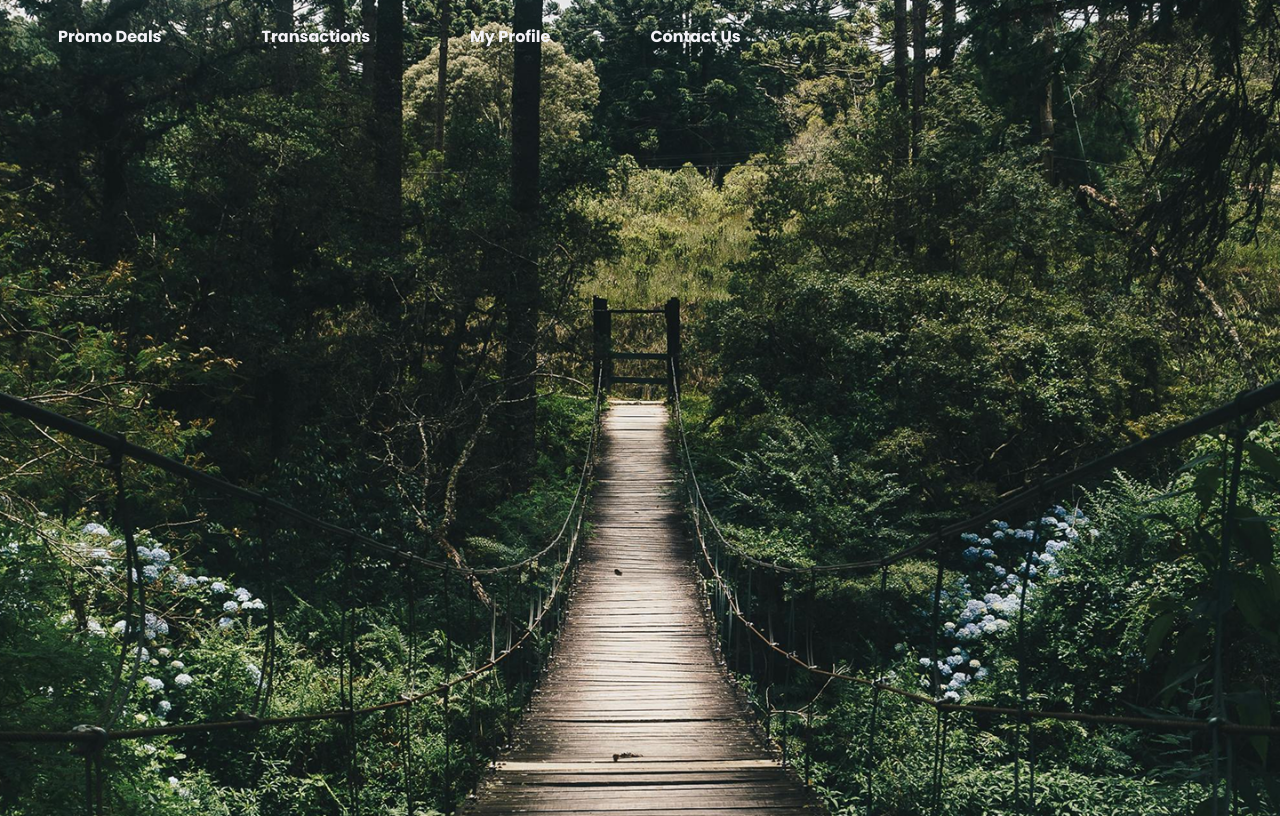
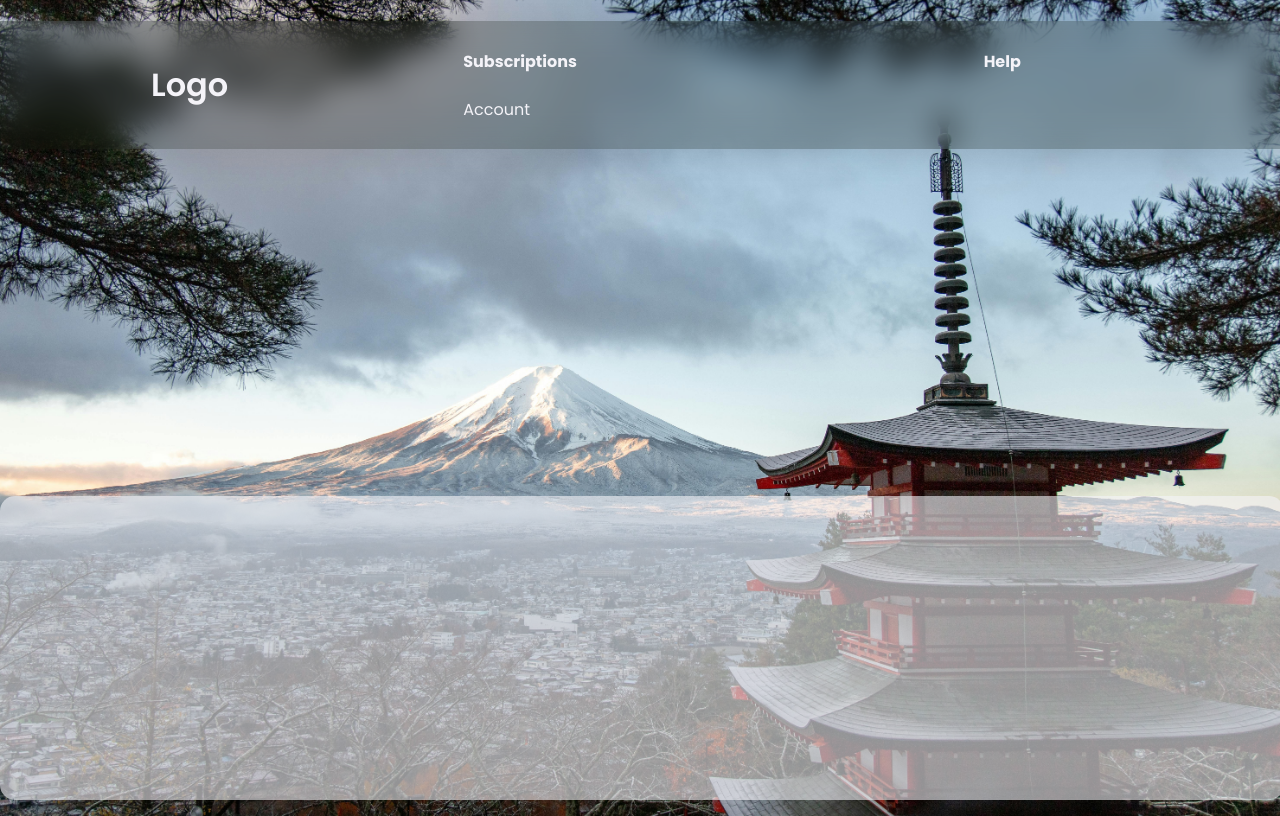
Before and after one commit to LeviUrrutia/Login-system-with-db, a PHP site: page /homepage.php in a window 1280 px wide. Run offline with PHP 8.4, Linux system fonts and the light colour scheme.

Commit message:
changed theme to japanese

```diff
--- a/homepage.php
+++ b/homepage.php
@@ -12,20 +12,28 @@ include("connect.php");
     <link rel="stylesheet" href="styles.css">
 </head>
 <body>
-    <div class="container">
-        <p id="promo-deal">
-            Promo Deals
-        </p>
-        <p id="transaction">
-            Transactions
-        </p>
-        <p id="my-profile">
-            My Profile
-        </p>
-        <p id="contact-us">
-            Contact Us
-        </p>
-    </div>
+    <div class="white-section"></div>
+
+    <h1 class="header">
+        <a href="#" class="logo">Logo</a>
+
+    <div class="navbar">
+        <a href="#subs" id="subscription">Subscriptions</a>
+        <a href="#help" id="help">Help</a>
+        <div class="dropdown">
+            <button class="dropbtn">Account
+            <i class="fa fa-caret-down"></i>
+            </button>
+            <div class="dropdown-content">
+                <a href="#">Transactions</a>
+                <a href="#">Setting</a>
+                <a href="#">Logout</a>
+                </div>
+        </div>
+</div>
+
+        <!--<a href="#profile" id="my-profile">My Profile</a>-->
+
 <!--<div style="text-align:center; padding:15%;">
       <p  style="font-size:50px; font-weight:bold;">
        Registration Successful!
--- a/styles.css
+++ b/styles.css
@@ -3,68 +3,130 @@
 html {
     font-family: Poppins, Segoe UI, sans-serif;
 }
+
 body {
     min-height: 100vh;
-    background-image: url(forest\ 1.png);
+    background-image: url(japan.jpg);
     background-size: cover;
-    background-position: top;
+    background-position: bottom;
     overflow: hidden;
-    display: flex;
+    display: block;
 }
 
-.container {
+.header {
+    position: fixed;
+    align-items: center;
+    top: 0;
+    left: 0;
+    width: 100%;
+    padding: 10px 150px;
     display: flex;
+    justify-content: space-between;
+      /* From https://css.glass */
+    background: rgba(13, 22, 11, 0.25);
+    box-shadow: 0 4px 30px rgba(0, 0, 0, 0.1);
+    backdrop-filter: blur(15px);
+    -webkit-backdrop-filter: blur(15px);
+    border: 1px solid transparent;
 }
 
-#promo-deal {
-    display: inline;
-    height: 50px;
-    margin-left: 50px;
-    margin-bottom: 10px;
+.logo {
     color: #f4f3f8;
-    font-weight: bold;
+    font-size: 32px;
+    text-decoration: none;
+    font-weight: 600;
+    cursor: pointer;
+
 }
 
-#promo-deal:hover{
-    opacity: 0.7;
-    cursor: pointer;
+/* Navbar container */
+.navbar {
+ /* align-items: center;
+  top: 0;
+  bottom: 0;
+  width: 100%;
+  display: flex;
+  justify-content: space-between;
+*/
+text-decoration: none;
+margin-left: 35px;
+border-bottom: 2px solid transparent;
 }
 
-#transaction {
-    display: inline;
-    height: 50px;
-    margin-left: 100px;
-    color: #f4f3f8;
-    font-weight: bold;
+/* Links inside the navbar */
+.navbar a {
+  font-size: 16px;
+  color: #f4f3f8;
+  padding: 14px 200px;
+  text-decoration: none;
 }
 
-#transaction:hover{
-    opacity: 0.7;
-    cursor: pointer;
+
+/* The dropdown container */
+.dropdown {
+  float: left;
+  overflow: hidden;
 }
 
-#my-profile {
-    display: inline;
-    height: 50px;
-    margin-left: 100px;
-    color: #f4f3f8;
-    font-weight: bold;
+/* Dropdown button */
+.dropdown .dropbtn {
+  font-size: 16px;
+  border: none;
+  outline: none;
+  color: #f4f3f8;
+  padding: 14px 200px;
+  background-color: inherit;
+  font-family: inherit; /* Important for vertical align on mobile phones */
+  margin: 0; /* Important for vertical align on mobile phones */
+  text-decoration: none;
 }
 
-#my-profile:hover{
-    opacity: 0.7;
-    cursor: pointer;
+/* Add a red background color to navbar links on hover */
+.navbar a:hover, .dropdown:hover .dropbtn {
+  background: linear-gradient(265.27deg, #0000 20.55%, #8b0000 94.17%);
 }
 
-#contact-us {
-    display: inline;
-    height: 50px;
-    margin-left: 100px;
-    color: #f4f3f8;
-    font-weight: bold;
+/* Dropdown content (hidden by default) */
+.dropdown-content {
+  display: none;
+  position: absolute;
+  background-color: #264348;
+  min-width: 160px;
+  box-shadow: 0px 8px 16px 0px rgba(0,0,0,0.2);
+  z-index: 1;
+  opacity: 0.8;
 }
 
-#contact-us:hover{
-    opacity: 0.7;
-    cursor: pointer;
+/* Links inside the dropdown */
+.dropdown-content a {
+  float: none;
+  color: #f4f3f8;
+  padding: 12px 16px;
+  text-decoration: none;
+  display: block;
+  text-align: left;
 }
+
+/* Add a grey background color to dropdown links on hover */
+.dropdown-content a:hover {
+  background-color: #264348;
+  opacity: 0.6;
+}
+
+/* Show the dropdown menu on hover */
+.dropdown:hover .dropdown-content {
+  display: block;
+}
+
+.white-section {
+  background-color: #f4f3f8;
+  width: 100%;
+  height: 300px;
+  position: fixed;
+  bottom: 0;
+  left: 0;
+  z-index: 100;
+  border-radius: 15px;
+  border: 2px solid transparent;
+  opacity: 0.6;
+}
```
Also changed, not shown: japan.jpg (added).
